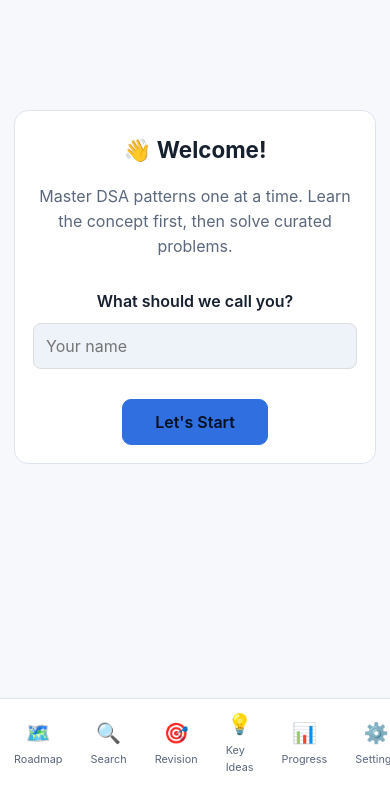
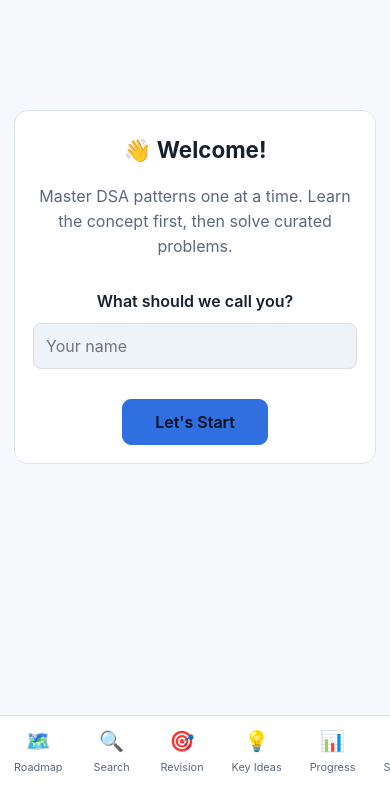
Before and after one commit to sumanth-naik/dsa-journey, a website with bundled scripts: page index.html in a window 390 px wide. Shown: the part 58-844 px from the top of the page. Built offline with nearby package versions, Linux system fonts and the light colour scheme.

Commit message:
Make bottom navigation horizontally scrollable on mobile
Added overflow-x: auto and flex: 0 0 auto to allow horizontal
scrolling when menu items don't fit on small screens.

Co-Authored-By: Claude Sonnet 4.5 <noreply@anthropic.com>

```diff
--- a/css/styles.css
+++ b/css/styles.css
@@ -161,12 +161,20 @@ label { display: block; font-weight: 600; margin: 14px 0 6px; }
 /* Bottom nav */
 .bottomnav {
   position: fixed; bottom: 0; left: 0; right: 0; z-index: 20;
-  display: flex; justify-content: space-around; align-items: center;
+  display: flex; align-items: center;
   background: rgba(15,20,32,.92); backdrop-filter: blur(10px);
   border-top: 1px solid var(--border); padding: 6px 0 max(6px, env(safe-area-inset-bottom));
+  overflow-x: auto; overflow-y: hidden;
+  -webkit-overflow-scrolling: touch;
+  scrollbar-width: none;
 }
+.bottomnav::-webkit-scrollbar { display: none; }
 @media (prefers-color-scheme: light) { .bottomnav { background: rgba(255,255,255,.92); } }
-.bottomnav a { color: var(--text-dim); display: flex; flex-direction: column; align-items: center; gap: 2px; font-size: .68rem; padding: 4px 14px; }
+.bottomnav a {
+  color: var(--text-dim); display: flex; flex-direction: column; align-items: center;
+  gap: 2px; font-size: .68rem; padding: 4px 14px;
+  flex: 0 0 auto; min-width: 70px;
+}
 .bottomnav a:hover { text-decoration: none; }
 .bottomnav a.active { color: var(--accent); }
 .bottomnav .ic { font-size: 1.25rem; }
```
